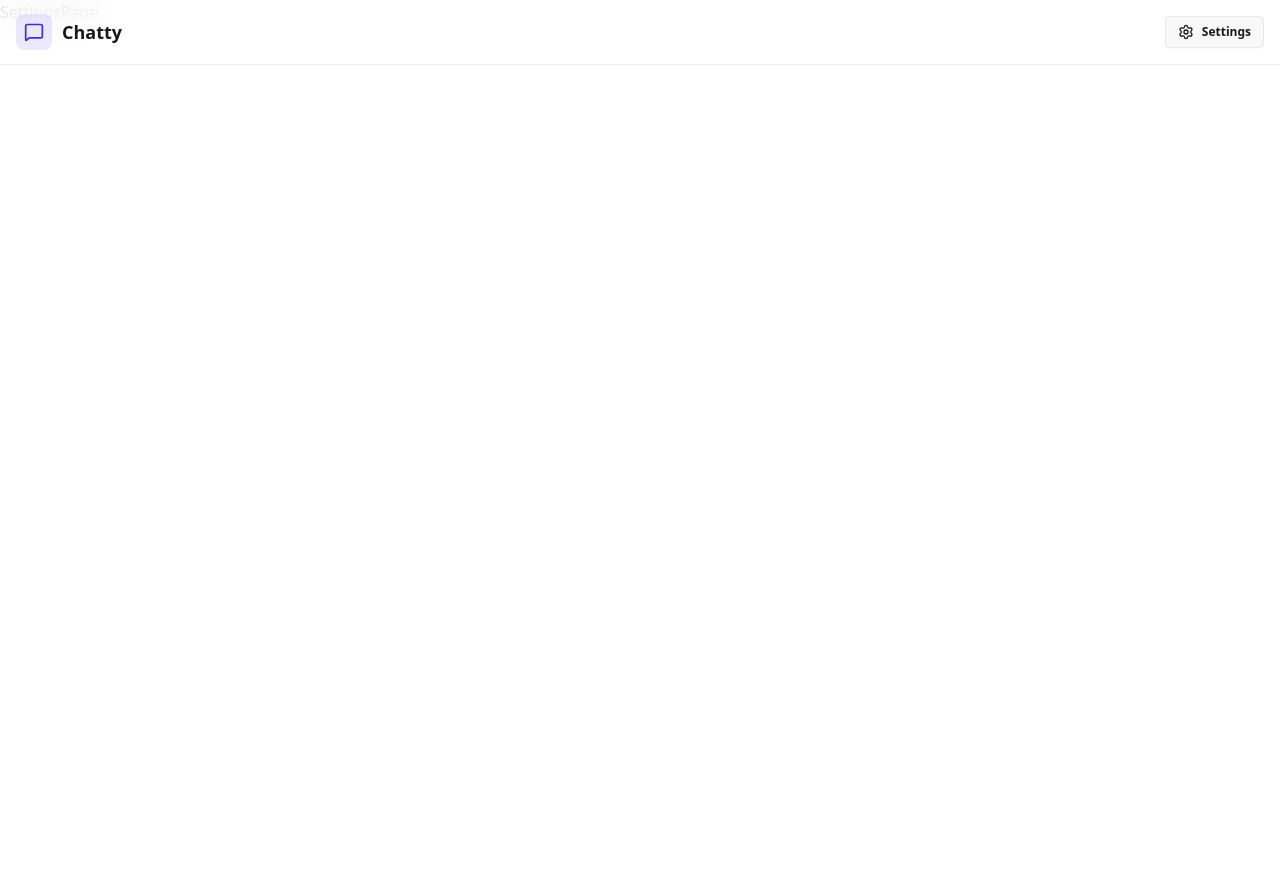
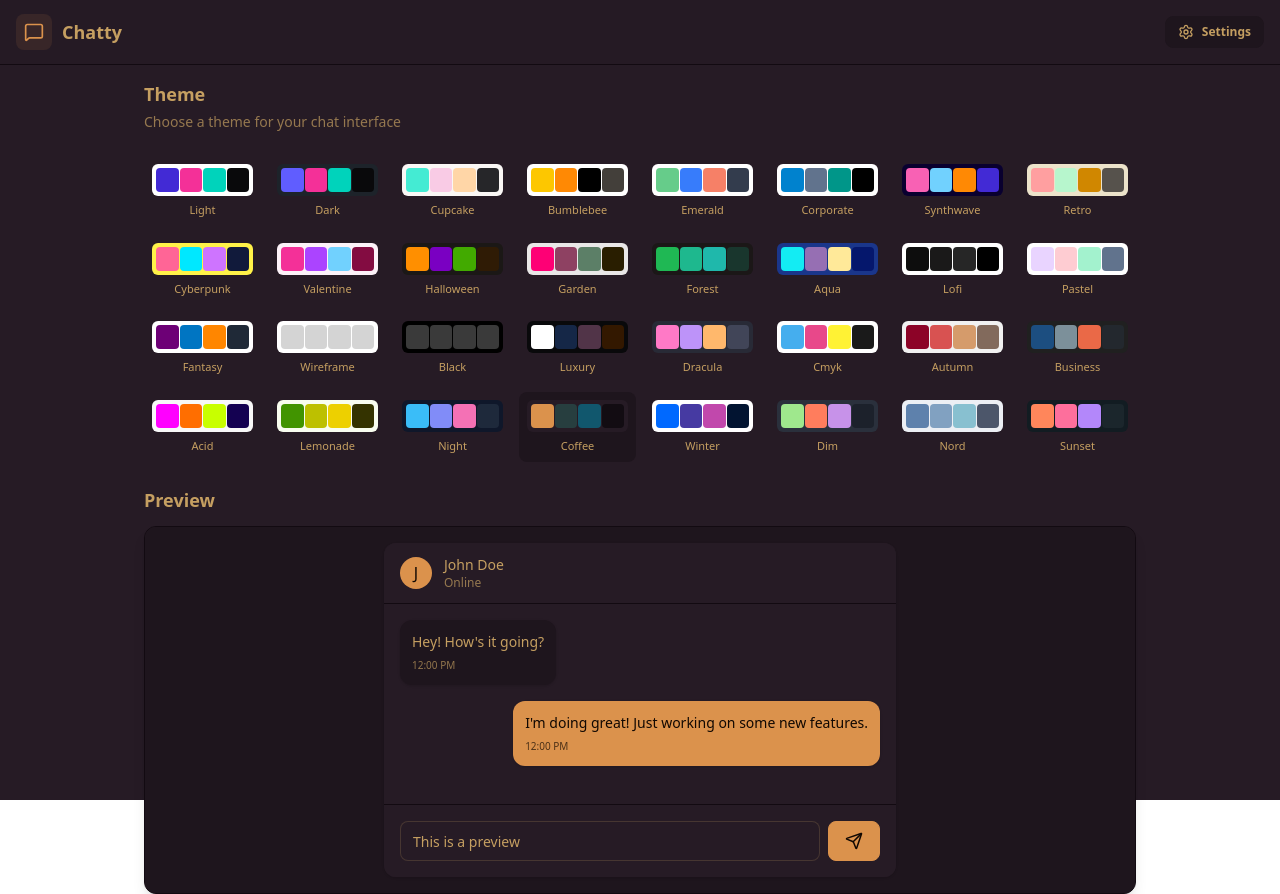
Before and after one commit to cameronh77/Mern_Chat2, a React (Vite) app in the folder frontend/: page /settings in a window 1280 px wide. Before the commit the page ends 800 px from the top, so only its background shows below. Built offline with nearby package versions, Linux system fonts and the light colour scheme; no server answers.

Commit message:
Finished settings page

```diff
--- a/frontend/src/App.jsx
+++ b/frontend/src/App.jsx
@@ -9,12 +9,13 @@
 import { useEffect } from "react"
 import { Loader } from "lucide-react"
 import { Toaster } from "react-hot-toast"
+import { useThemeStore } from "./store/useThemeStore"
 
 
 const App = () => {
 
   const {authUser, checkAuth, isCheckingAuth} = useAuthStore()
-
+  const {theme} = useThemeStore();
   useEffect(() => {
     checkAuth();
   }, [checkAuth]);
@@ -28,7 +29,7 @@
   )
 
   return (
-    <div>
+    <div data-theme={theme}>
       <Navbar/>
 
       <Routes>
--- /dev/null
+++ b/frontend/src/constants/index.js
@@ -0,0 +1,34 @@
+export const THEMES = [
+  "light",
+  "dark",
+  "cupcake",
+  "bumblebee",
+  "emerald",
+  "corporate",
+  "synthwave",
+  "retro",
+  "cyberpunk",
+  "valentine",
+  "halloween",
+  "garden",
+  "forest",
+  "aqua",
+  "lofi",
+  "pastel",
+  "fantasy",
+  "wireframe",
+  "black",
+  "luxury",
+  "dracula",
+  "cmyk",
+  "autumn",
+  "business",
+  "acid",
+  "lemonade",
+  "night",
+  "coffee",
+  "winter",
+  "dim",
+  "nord",
+  "sunset",
+];
--- a/frontend/src/index.css
+++ b/frontend/src/index.css
@@ -1,2 +1,4 @@
 @import "tailwindcss";
-@plugin "daisyui";
+@plugin "daisyui" {
+    themes:  all;
+}
--- a/frontend/src/pages/SettingsPage.jsx
+++ b/frontend/src/pages/SettingsPage.jsx
@@ -1,7 +1,116 @@
+import { THEMES } from "../constants";
+import { useThemeStore } from "../store/useThemeStore";
+import { Send } from "lucide-react";
+
+const PREVIEW_MESSAGES = [
+  { id: 1, content: "Hey! How's it going?", isSent: false },
+  { id: 2, content: "I'm doing great! Just working on some new features.", isSent: true },
+];
+
 const SettingsPage = () => {
-    return(
-        <div>SettingsPage</div>
-    )
-}
+  const { theme, setTheme } = useThemeStore();
 
+  return (
+    <div className="h-screen container mx-auto px-4 pt-20 max-w-5xl">
+      <div className="space-y-6">
+        <div className="flex flex-col gap-1">
+          <h2 className="text-lg font-semibold">Theme</h2>
+          <p className="text-sm text-base-content/70">Choose a theme for your chat interface</p>
+        </div>
+
+        <div className="grid grid-cols-4 sm:grid-cols-6 md:grid-cols-8 gap-2">
+          {THEMES.map((t) => (
+            <button
+              key={t}
+              className={`
+                group flex flex-col items-center gap-1.5 p-2 rounded-lg transition-colors
+                ${theme === t ? "bg-base-200" : "hover:bg-base-200/50"}
+              `}
+              onClick={() => setTheme(t)}
+            >
+              <div className="relative h-8 w-full rounded-md overflow-hidden" data-theme={t}>
+                <div className="absolute inset-0 grid grid-cols-4 gap-px p-1">
+                  <div className="rounded bg-primary"></div>
+                  <div className="rounded bg-secondary"></div>
+                  <div className="rounded bg-accent"></div>
+                  <div className="rounded bg-neutral"></div>
+                </div>
+              </div>
+              <span className="text-[11px] font-medium truncate w-full text-center">
+                {t.charAt(0).toUpperCase() + t.slice(1)}
+              </span>
+            </button>
+          ))}
+        </div>
+
+        {/* Preview Section */}
+        <h3 className="text-lg font-semibold mb-3">Preview</h3>
+        <div className="rounded-xl border border-base-300 overflow-hidden bg-base-100 shadow-lg">
+          <div className="p-4 bg-base-200">
+            <div className="max-w-lg mx-auto">
+              {/* Mock Chat UI */}
+              <div className="bg-base-100 rounded-xl shadow-sm overflow-hidden">
+                {/* Chat Header */}
+                <div className="px-4 py-3 border-b border-base-300 bg-base-100">
+                  <div className="flex items-center gap-3">
+                    <div className="w-8 h-8 rounded-full bg-primary flex items-center justify-center text-primary-content font-medium">
+                      J
+                    </div>
+                    <div>
+                      <h3 className="font-medium text-sm">John Doe</h3>
+                      <p className="text-xs text-base-content/70">Online</p>
+                    </div>
+                  </div>
+                </div>
+
+                {/* Chat Messages */}
+                <div className="p-4 space-y-4 min-h-[200px] max-h-[200px] overflow-y-auto bg-base-100">
+                  {PREVIEW_MESSAGES.map((message) => (
+                    <div
+                      key={message.id}
+                      className={`flex ${message.isSent ? "justify-end" : "justify-start"}`}
+                    >
+                      <div
+                        className={`
+                          max-w-[80%] rounded-xl p-3 shadow-sm
+                          ${message.isSent ? "bg-primary text-primary-content" : "bg-base-200"}
+                        `}
+                      >
+                        <p className="text-sm">{message.content}</p>
+                        <p
+                          className={`
+                            text-[10px] mt-1.5
+                            ${message.isSent ? "text-primary-content/70" : "text-base-content/70"}
+                          `}
+                        >
+                          12:00 PM
+                        </p>
+                      </div>
+                    </div>
+                  ))}
+                </div>
+
+                {/* Chat Input */}
+                <div className="p-4 border-t border-base-300 bg-base-100">
+                  <div className="flex gap-2">
+                    <input
+                      type="text"
+                      className="input input-bordered flex-1 text-sm h-10"
+                      placeholder="Type a message..."
+                      value="This is a preview"
+                      readOnly
+                    />
+                    <button className="btn btn-primary h-10 min-h-0">
+                      <Send size={18} />
+                    </button>
+                  </div>
+                </div>
+              </div>
+            </div>
+          </div>
+        </div>
+      </div>
+    </div>
+  );
+};
 export default SettingsPage;
--- /dev/null
+++ b/frontend/src/store/useThemeStore.js
@@ -0,0 +1,9 @@
+import { create } from "zustand";
+
+export const useThemeStore = create((set) => ({
+    theme: localStorage.getItem("chat-theme") || "coffee",
+    setTheme: (theme) => {
+        localStorage.setItem("chat-theme", theme);
+        set({ theme });
+    },
+}));
```
